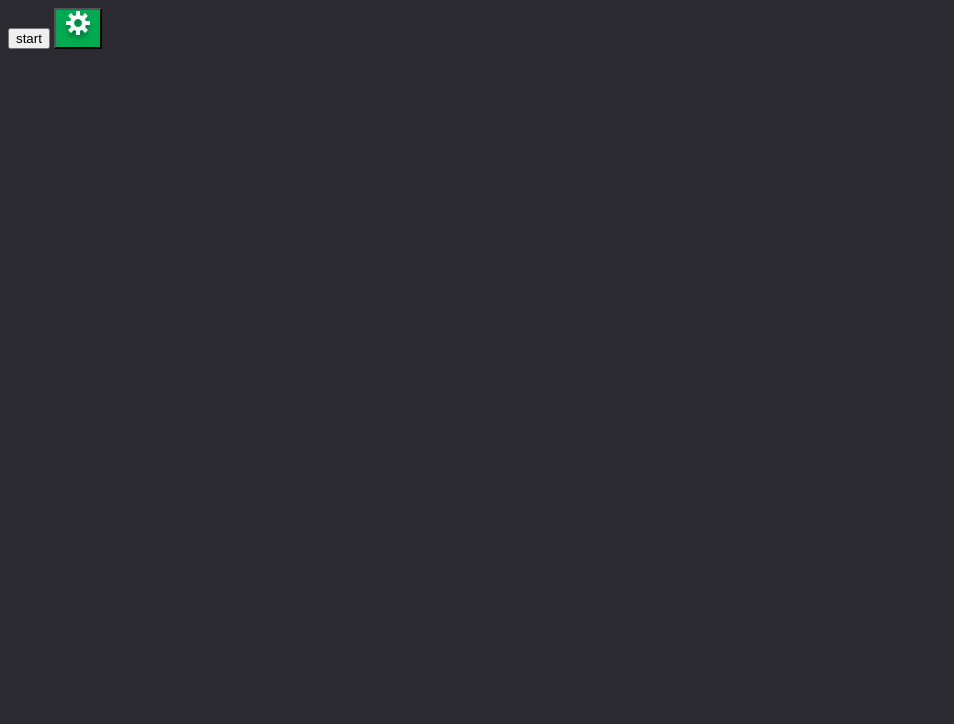
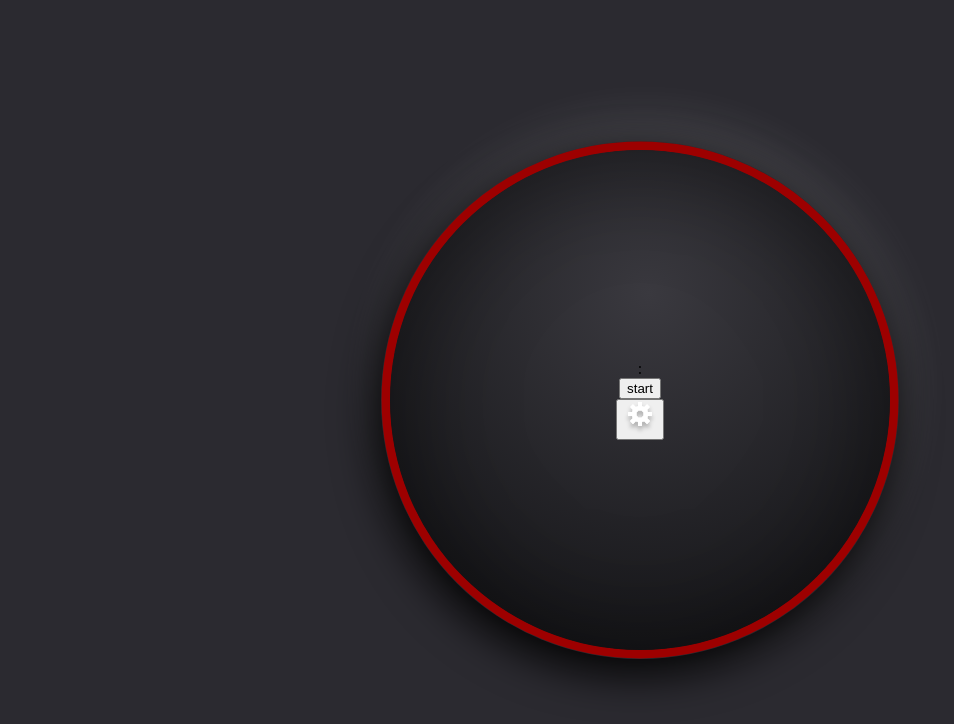
Before and after one commit to MrFootwork/advent-css-challenge-1, a website: page index.html in a window 1280 px wide. Shown: the whole page, without its empty margins (0-954 px from the left). Drawn offline with Linux system fonts and the light colour scheme.

Commit message:
timer styling

```diff
--- a/index.html
+++ b/index.html
@@ -9,13 +9,17 @@
 	</head>
 	<body>
 		<div class="wrapper">
-			<div class="ring"></div>
+			<div class="ring">
+				<svg width="518" height="518" viewBox="0 0 518 518">
+					<circle stroke-width="9px" cx="259" cy="259" r="254" />
+				</svg>
+			</div>
 
 			<div class="timer">
 				<div class="time">
-					<div class="minutes"></div>
-					<div class="colon"></div>
-					<div class="seconds"></div>
+					<div class="minutes" value="15"></div>
+					<div class="colon">:</div>
+					<div class="seconds" value="00"></div>
 				</div>
 				<button class="start">start</button>
 				<button class="setting">
@@ -23,6 +27,7 @@
 				</button>
 			</div>
 		</div>
+
 		<script src="./app.js"></script>
 	</body>
 </html>
--- a/src/scss/styles.scss
+++ b/src/scss/styles.scss
@@ -2,8 +2,57 @@
 
 body {
   background: var(--main-bg-color);
+  padding   : 0;
+  margin    : 0;
 
-  .setting {
-    background: var(--ring-green);
+  display        : flex;
+  align-items    : center;
+  justify-content: center;
+
+  min-height: 100vh;
+  min-width : 100vw;
+
+  .wrapper {
+    box-shadow   : -5px 14px 44px #000000, 5px -16px 50px rgba(255, 255, 255, 0.15);
+    border-radius: 50%;
+
+    height: 518px;
+    width : 518px;
+
+    display        : flex;
+    justify-content: center;
+    align-items    : center;
+
+    position: relative;
+
+    .ring {
+      position: absolute;
+      left    : 0;
+      top     : 0;
+      z-index : 1;
+      stroke  : var(--ring-red)
+    }
+
+    .timer {
+      background  : radial-gradient(71.4% 71.4% at 51.7% 28.6%, #3A393F 0%, #17171A 100%)
+        /* warning: gradient uses a rotation that is not supported by CSS and may not behave as expected */
+      ;
+      box-shadow   : inset 0px 0px 114px rgba(0, 0, 0, 0.45);
+      width        : 500px;
+      height       : 500px;
+      border-radius: 50%;
+
+      display        : flex;
+      align-items    : center;
+      justify-content: center;
+      flex-direction : column;
+
+      z-index : 2;
+      position: relative;
+
+
+
+    }
+
   }
 }
```
Also changed, not shown: public/stylesheets/styles.css, 1 other file.
